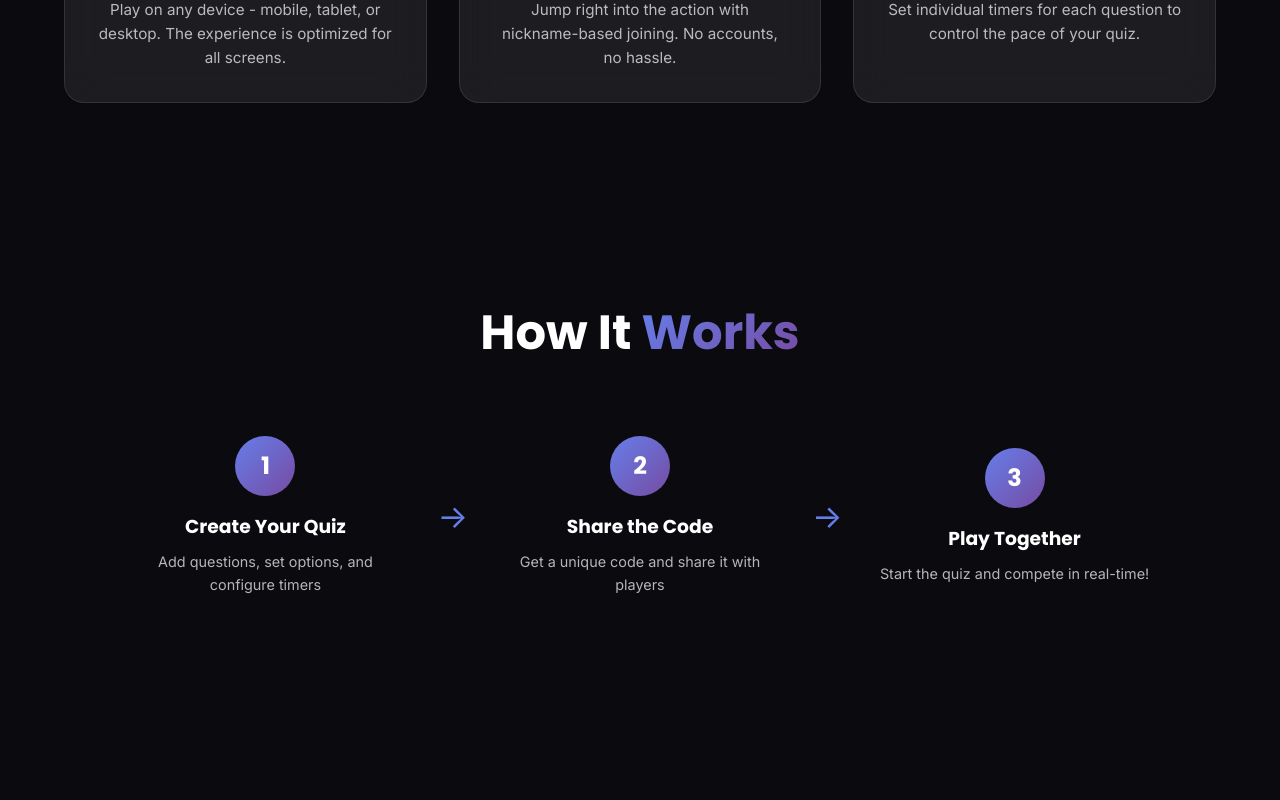
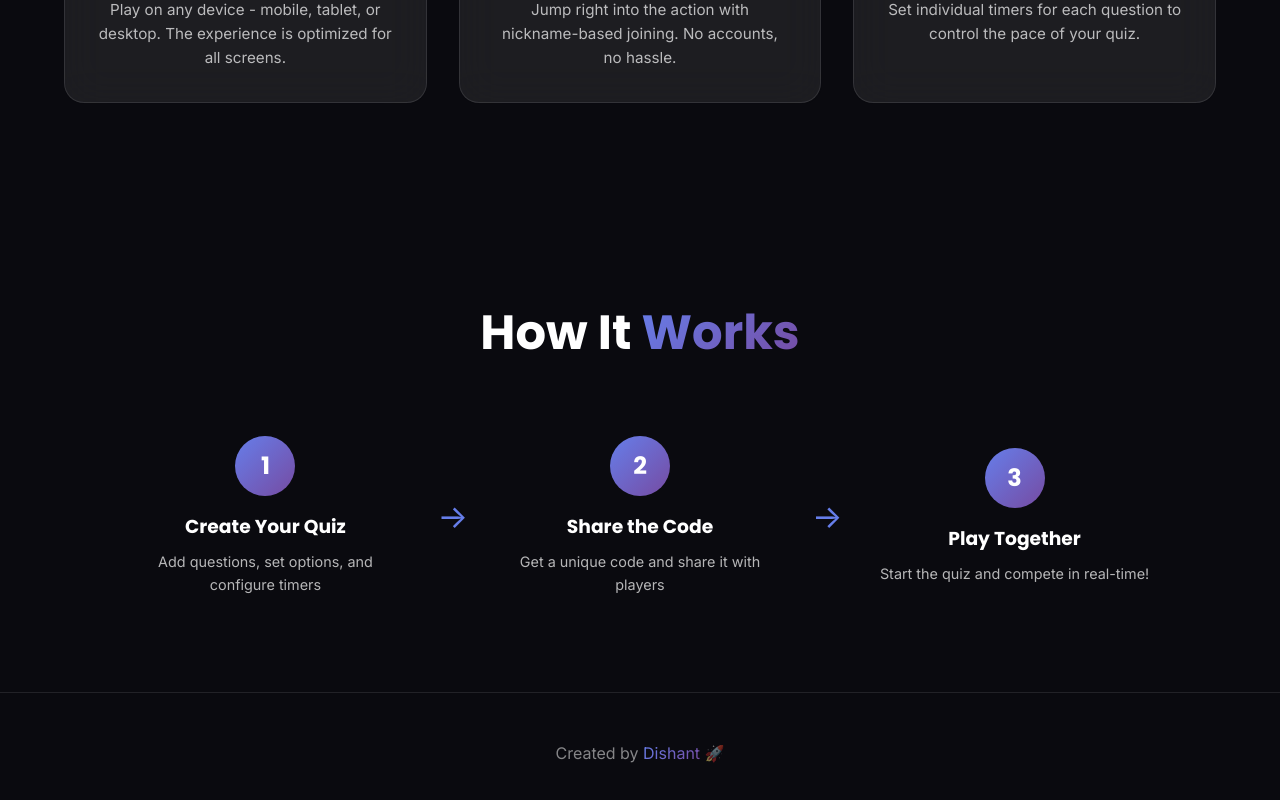
Before and after one commit to DishantSaini55/AI-ML-QUIZ, a website: page public/index.html in a window 1280 px wide. Shown: the part 1516-2316 px from the top of the page. Before the commit the page ends 2208 px from the top, so only its background shows below. Drawn offline with nearby package versions, Linux system fonts and the light colour scheme.

Commit message:
Add Dishant to footer

```diff
--- a/public/index.html
+++ b/public/index.html
@@ -110,6 +110,10 @@
           </div>
         </div>
       </section>
+
+      <footer class="footer">
+        <p>Created by <span class="gradient-text">Dishant</span> 🚀</p>
+      </footer>
     </div>
 
     <!-- Create Quiz Page -->
```
